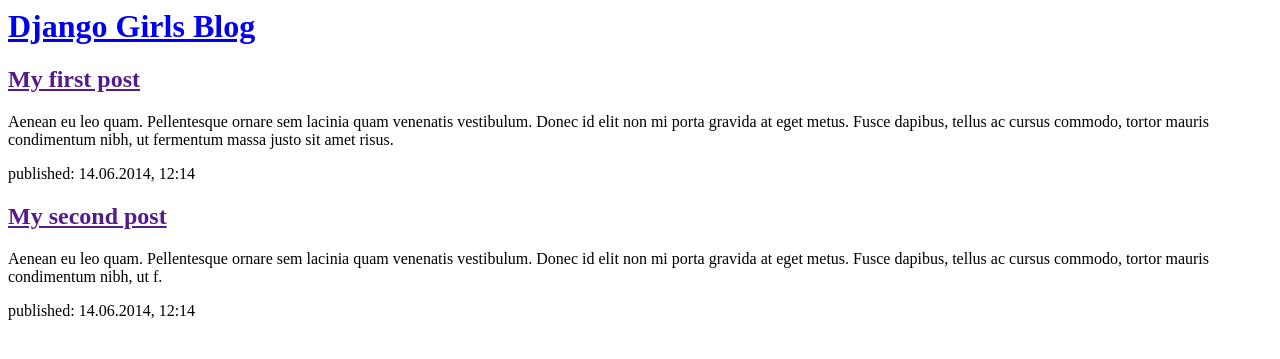
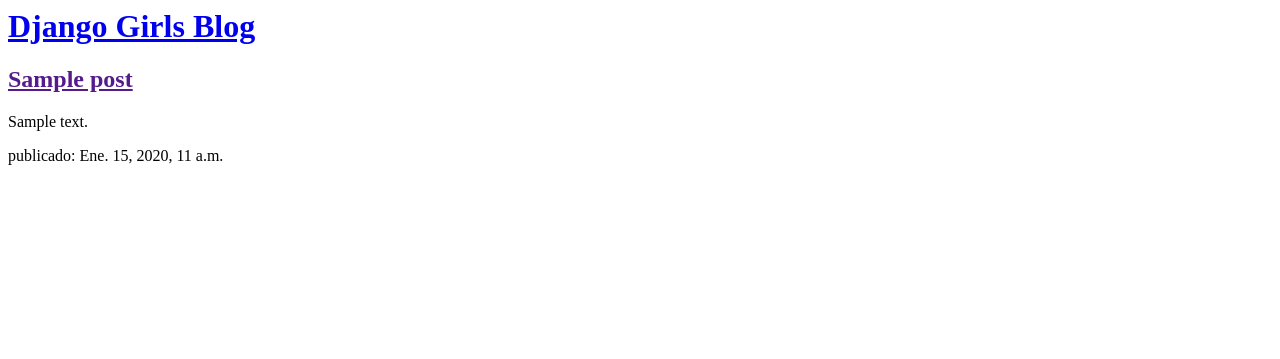
Before and after one commit to mi-mina/first-blog-Django, a Django app: template blog/templates/blog/post_list.html in a window 1280 px wide. Shown: the top 359 px of the page. Run offline with Django 3.2, Linux system fonts and the light colour scheme; the template is opened without the code that fills it: values that come from a table or form of the project are taken from there, others are empty; tables that the repository leaves empty hold one stand-in row (values such as "Sample post").

Commit message:
templates

```diff
--- a/blog/templates/blog/post_list.html
+++ b/blog/templates/blog/post_list.html
@@ -7,7 +7,17 @@
       <h1><a href="/">Django Girls Blog</a></h1>
     </div>
 
+    {% for post in posts %}
     <div>
+      <h2>
+        <a href="">{{ post.title }}</a>
+      </h2>
+      <p>{{ post.text | linebreaksbr }}</p>
+      <p>publicado: {{ post.published_date }}</p>
+    </div>
+    {% endfor %}
+
+    <!-- <div>
       <h2><a href="">My first post</a></h2>
       <p>
         Aenean eu leo quam. Pellentesque ornare sem lacinia quam venenatis
@@ -16,9 +26,9 @@
         fermentum massa justo sit amet risus.
       </p>
       <p>published: 14.06.2014, 12:14</p>
-    </div>
+    </div> -->
 
-    <div>
+    <!-- <div>
       <h2><a href="">My second post</a></h2>
       <p>
         Aenean eu leo quam. Pellentesque ornare sem lacinia quam venenatis
@@ -26,6 +36,6 @@
         dapibus, tellus ac cursus commodo, tortor mauris condimentum nibh, ut f.
       </p>
       <p>published: 14.06.2014, 12:14</p>
-    </div>
+    </div> -->
   </body>
 </html>
--- a/blog/views.py
+++ b/blog/views.py
@@ -1,7 +1,11 @@
 from django.shortcuts import render
+from django.utils import timezone
+from .models import Post
 
 # Create your views here.
 
 
 def post_list(request):
-    return render(request, 'blog/post_list.html', {})
+    posts = Post.objects.filter(
+        published_date__lte=timezone.now()).order_by('published_date')
+    return render(request, 'blog/post_list.html', {'posts': posts})
```
